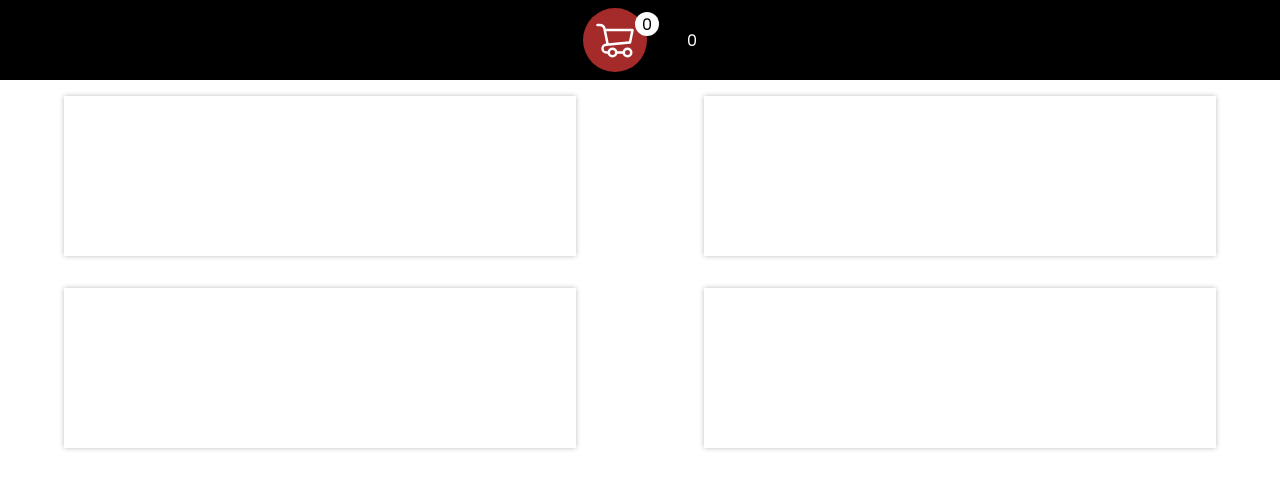
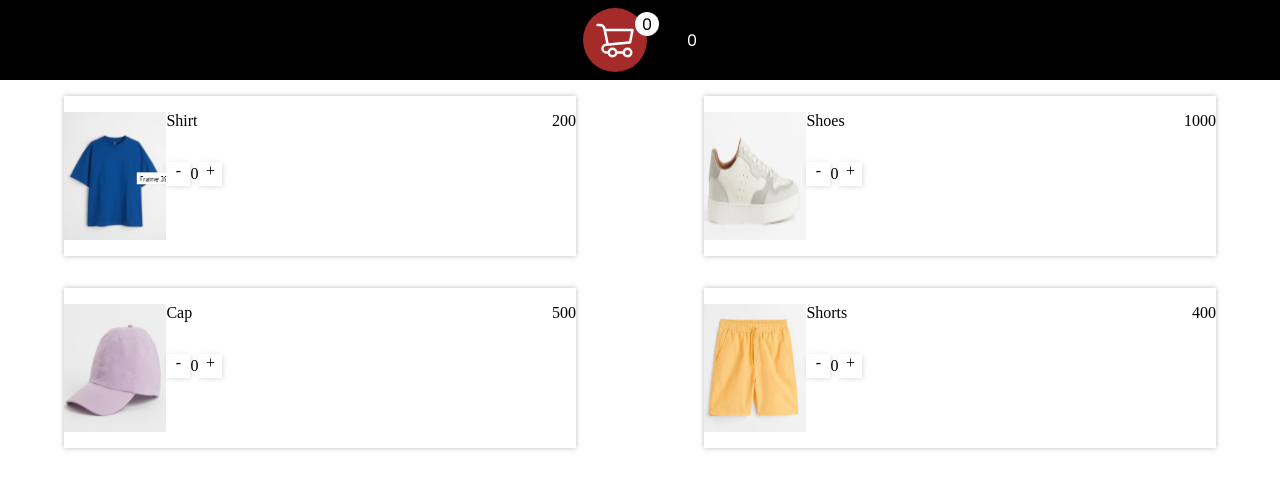
Before and after one commit to AkshayWazir/react-intro, a React (Create React App) app: page / in a window 1280 px wide. Shown: the top 488 px of the page. Built offline with nearby package versions, Linux system fonts and the light colour scheme.

Commit message:
Akshay | cart system complete

```diff
--- a/src/components/dashContent.jsx
+++ b/src/components/dashContent.jsx
@@ -7,16 +7,18 @@ import Picture4 from "../assets/shorts.png";
 import { ShoppingItem } from "../components";
 
 export default function DashboardContainer(props) {
+  const { addItem, removeItem } = props;
   const items = [
     new Item(0, Picture1, "Shirt", 200),
     new Item(1, Picture2, "Shoes", 1000),
     new Item(2, Picture3, "Cap", 500),
     new Item(3, Picture4, "Shorts", 400),
   ];
+
   return (
     <div className="dash-container">
       {items.map((item) => (
-        <ShoppingItem data={item} key={item.id} />
+        <ShoppingItem data={item} key={item.id} addItem={addItem} removeItem={removeItem} />
       ))}
     </div>
   );
--- a/src/components/shoppingItem.jsx
+++ b/src/components/shoppingItem.jsx
@@ -1,6 +1,38 @@
-import React from "react";
+import React, { useState } from "react";
 import "./styles.css";
 
 export default function ShoppingItem(props) {
-  return <div className="shopping-container">{/* <img /> */}</div>;
+  const { data, addItem, removeItem } = props;
+  const [inventory, setInvetory] = useState(0);
+
+  function addItemToBasket(params) {
+    addItem(data);
+    setInvetory(inventory + 1);
+  }
+
+  function removeItemFromBasket() {
+    removeItem(data);
+    setInvetory(inventory > 0 ? inventory - 1 : 0);
+  }
+
+  return (
+    <div className="shopping-container">
+      <img src={data.image} className="shopping-img" />
+      <div>
+        <div className="shopping-info">
+          <p className="shopping-title">{data.title}</p>
+          <p className="shopping-price">{data.price}</p>
+        </div>
+        <div className="shopping-buttons">
+          <p className="text-button" onClick={removeItemFromBasket}>
+            -
+          </p>
+          <p>{inventory}</p>
+          <p className="text-button" onClick={addItemToBasket}>
+            +
+          </p>
+        </div>
+      </div>
+    </div>
+  );
 }
--- a/src/components/styles.css
+++ b/src/components/styles.css
@@ -108,4 +108,35 @@
   height: 20vh;
   width: 40vw;
   margin: 2vh auto;
+  display: grid;
+  grid-template-columns: 1fr 4fr;
 }
+
+.shopping-img {
+  height: 80%;
+  width: 100%;
+  margin: auto 0;
+}
+
+.shopping-info {
+  display: flex;
+  flex-direction: row;
+  align-items: center;
+  justify-content: space-between;
+}
+
+.shopping-buttons {
+  display: flex;
+  flex-direction: row;
+  align-items: center;
+}
+
+.text-button {
+  height: 3vh;
+  width: 3vh;
+  font-size: 2vh;
+  color: black;
+  text-align: center;
+  box-shadow: 1px 1px 5px #00000022;
+  cursor: pointer;
+}
--- a/src/screens/dashboard.jsx
+++ b/src/screens/dashboard.jsx
@@ -1,14 +1,29 @@
-import React from "react";
+import React, { useState } from "react";
 import "./styles.css";
 import { DashContainer, Header } from "../components";
 
-const Dashboard = () => {
+export default function Dashboard() {
+  const [cart, setCart] = useState([]);
+
+  function addItemsToCart(item) {
+    setCart([...cart, item]);
+  }
+
+  function removeItem(item) {
+    let temp = [...cart];
+    for (let i = 0; i < temp.length; i++) {
+      if (temp[i].id === item.id) {
+        temp.splice(i);
+        break;
+      }
+    }
+    setCart(temp);
+  }
+
   return (
     <div className="dashboard-main-container">
-      <Header />
-      <DashContainer />
+      <Header items={cart.length} totalCost={cart.reduce((a, b) => a + b.price, 0)} />
+      <DashContainer addItem={addItemsToCart} removeItem={removeItem} />
     </div>
   );
-};
-
-export default Dashboard;
+}
```
